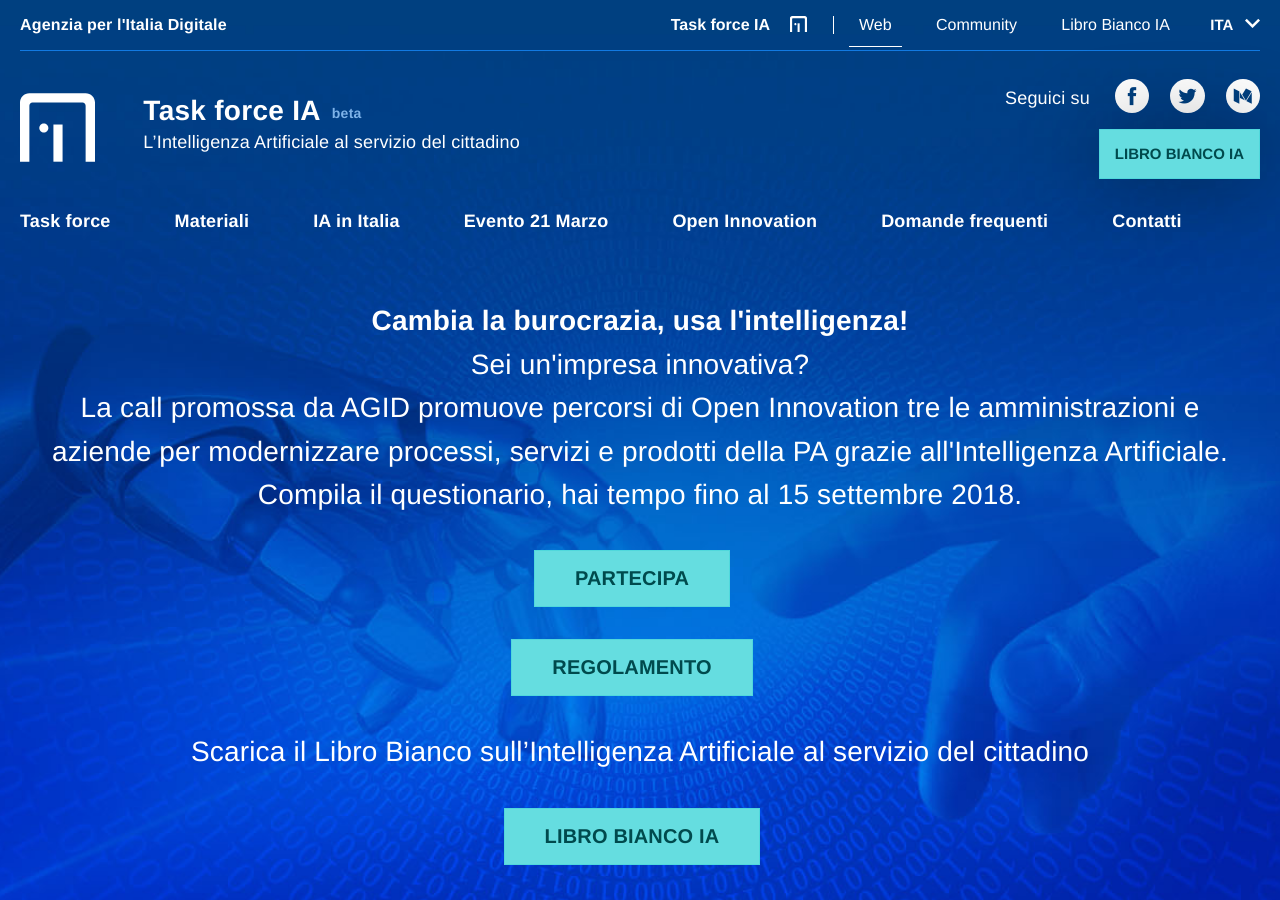
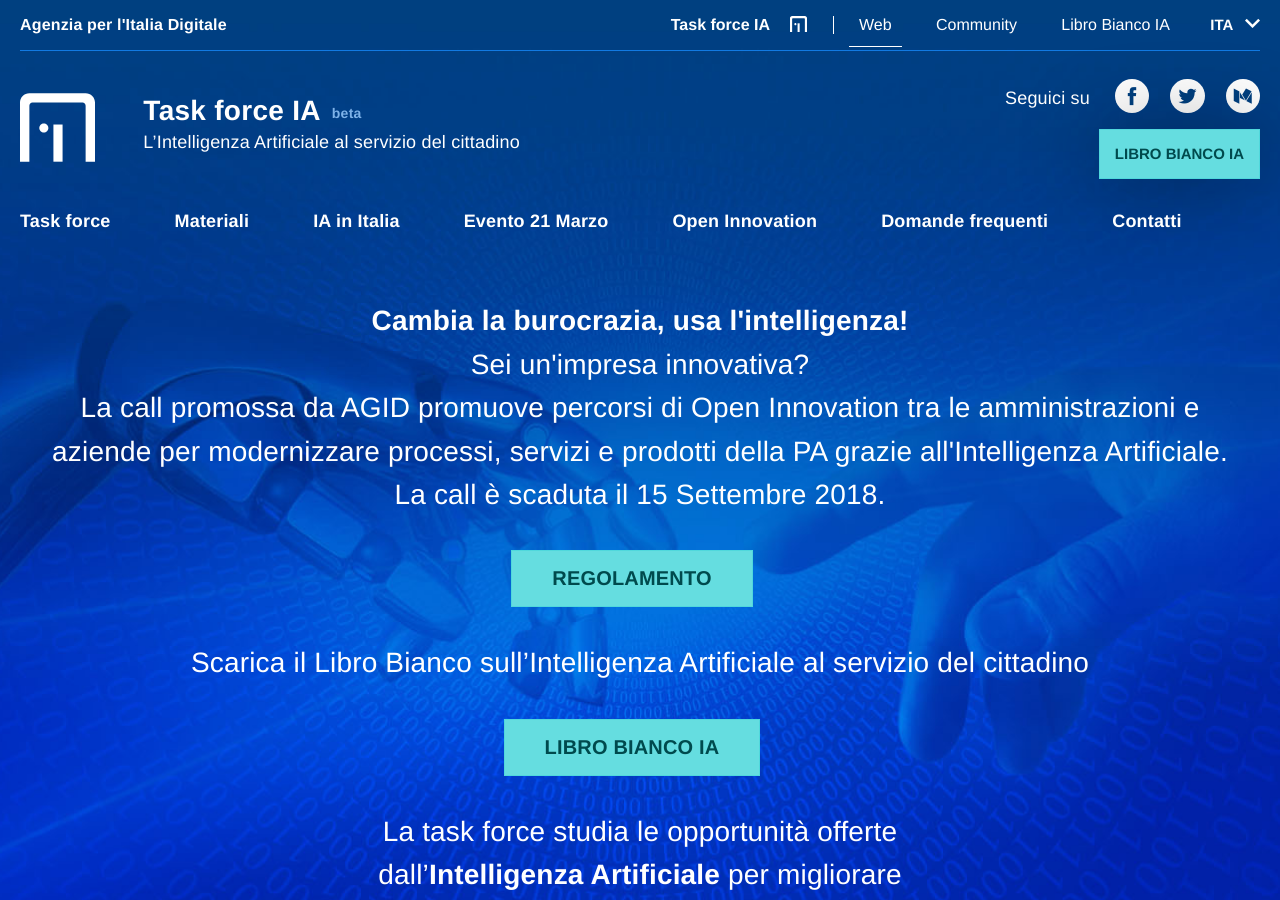
Before and after one commit to task-force-ia/ia.italia.it, a Jekyll site: the page built from _pages/it/index.md, in a window 1280 px wide and 900 px high. Built offline with Jekyll 4.4.1, drawn with Linux system fonts in a browser that asks for light colours; comment, search, counter and statistics services are not loaded.

Commit message:
Update header_home.html

```diff
--- a/_includes/header_home.html
+++ b/_includes/header_home.html
@@ -3,16 +3,11 @@
 
 
 {% if(t.lang == 'it') %}
-    <p class="u-textWeight-200 u-text-r-l u-hidden u-sm-block u-md-block u-lg-block"><strong>Cambia la burocrazia, usa l'intelligenza!</strong><br>Sei un'impresa innovativa? <br> La call promossa da AGID promuove percorsi di Open Innovation tre le amministrazioni e aziende per modernizzare processi, servizi e prodotti della PA grazie all'Intelligenza Artificiale. <br>Compila il questionario, hai tempo fino al <b>15 settembre 2018.</b></p>
-    <p class="u-textWeight-200 u-text-r-l u-block u-sm-hidden u-md-hidden u-lg-hidden"><strong>Cambia la burocrazia, usa l'intelligenza!</strong><br>Sei un'impresa innovativa? La call promossa da AGID promuove percorsi di Open Innovation tre le amministrazioni e aziende per modernizzare processi, servizi e prodotti della PA grazie all'Intelligenza Artificiale. <br>Compila il questionario, hai tempo fino al <b>15 settembre 2018.</b></p>
+    <p class="u-textWeight-200 u-text-r-l u-hidden u-sm-block u-md-block u-lg-block"><strong>Cambia la burocrazia, usa l'intelligenza!</strong><br>Sei un'impresa innovativa? <br> La call promossa da AGID promuove percorsi di Open Innovation tra le amministrazioni e aziende per modernizzare processi, servizi e prodotti della PA grazie all'Intelligenza Artificiale. <br>La call è scaduta il <b>15 Settembre 2018.</b></p>
+    <p class="u-textWeight-200 u-text-r-l u-block u-sm-hidden u-md-hidden u-lg-hidden"><strong>Cambia la burocrazia, usa l'intelligenza!</strong><br>Sei un'impresa innovativa? La call promossa da AGID promuove percorsi di Open Innovation tra le amministrazioni e aziende per modernizzare processi, servizi e prodotti della PA grazie all'Intelligenza Artificiale. <br>La call è scaduta il <b>15 settembre 2018.</b></p>
 
   <div class="Grid Grid--withGutter Grid-cell u-sizeFull u-padding-r-all u-text-p u-color-white">
-    <div class="Grid-cell u-sizeFull u-flex u-flexJustifyCenter u-padding-r-all">
 
-	    <a name="openinnovation"></a> <a href="https://treeform.typeform.com/to/rL7BDf" role="button" class="Button Button--default u-padding-left-xxl u-padding-right-xxl" style="font-size: 20px">
-          partecipa
-	       </a>
-    </div>
 	<div class="Grid-cell u-sizeFull u-flex u-flexJustifyCenter u-padding-r-all">
 
 	    <a href="https://ia.italia.it/assets/regolamento.pdf" role="button" class="Button Button--default u-padding-left-xxl u-padding-right-xxl" style="font-size: 20px">
```
